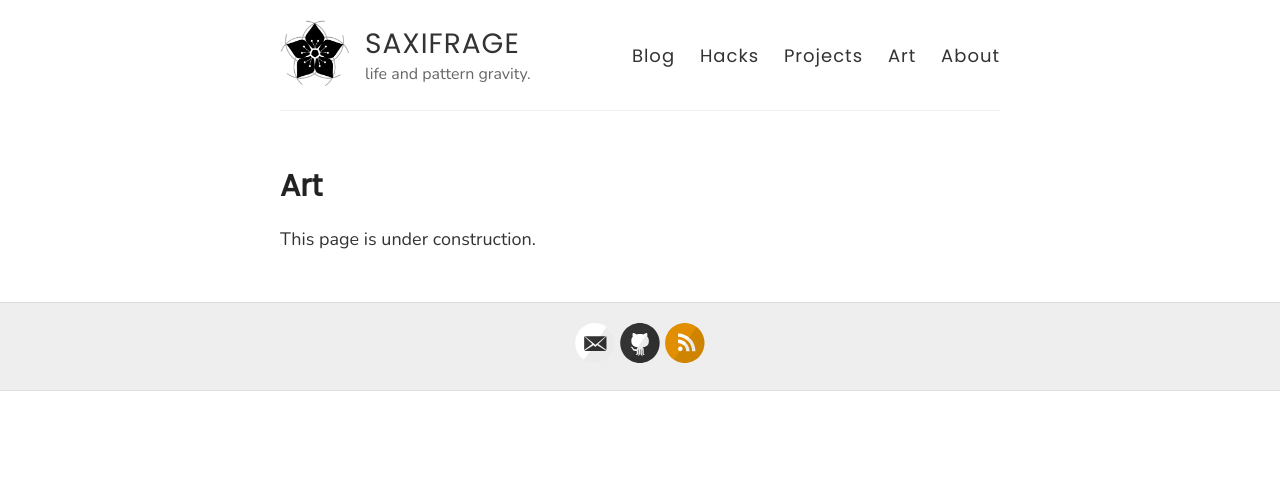
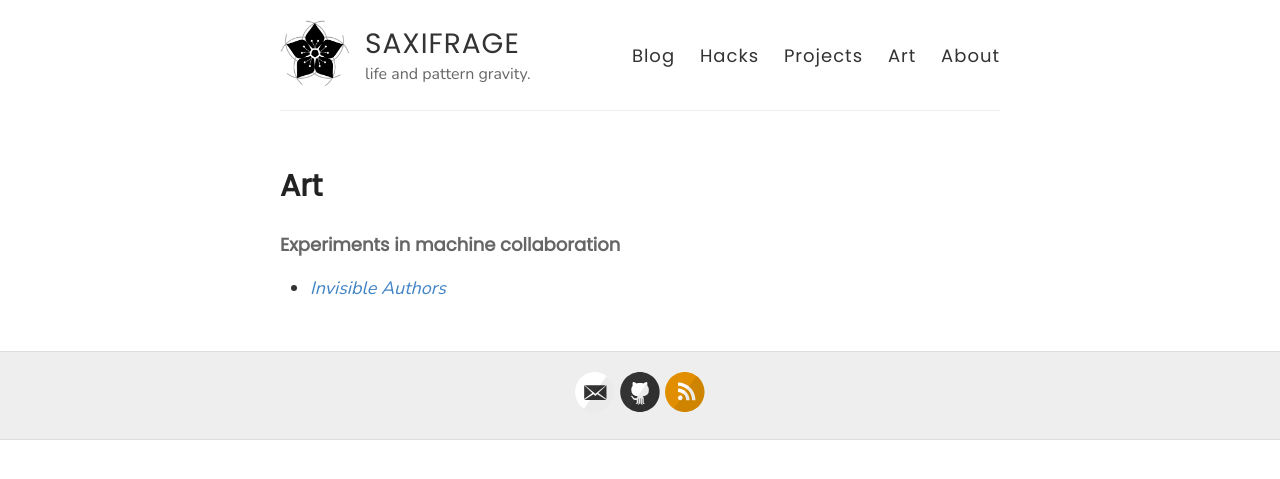
Before and after one commit to heptarch/heptarch.github.io, a Jekyll site: the page built from art.md, in a window 1280 px wide. Shown: the top 479 px of the page. Built offline with Jekyll 4.4.1, drawn with Linux system fonts in a browser that asks for light colours.

Commit message:
Add invisible authors

```diff
--- a/art.md
+++ b/art.md
@@ -4,4 +4,6 @@ title: Art
 permalink: /art/
 ---
 
-This page is under construction.
+#### Experiments in machine collaboration
+
+- [*Invisible Authors*](/assets/invisible-authors.pdf)
```
Also changed, not shown: 1 other file.
